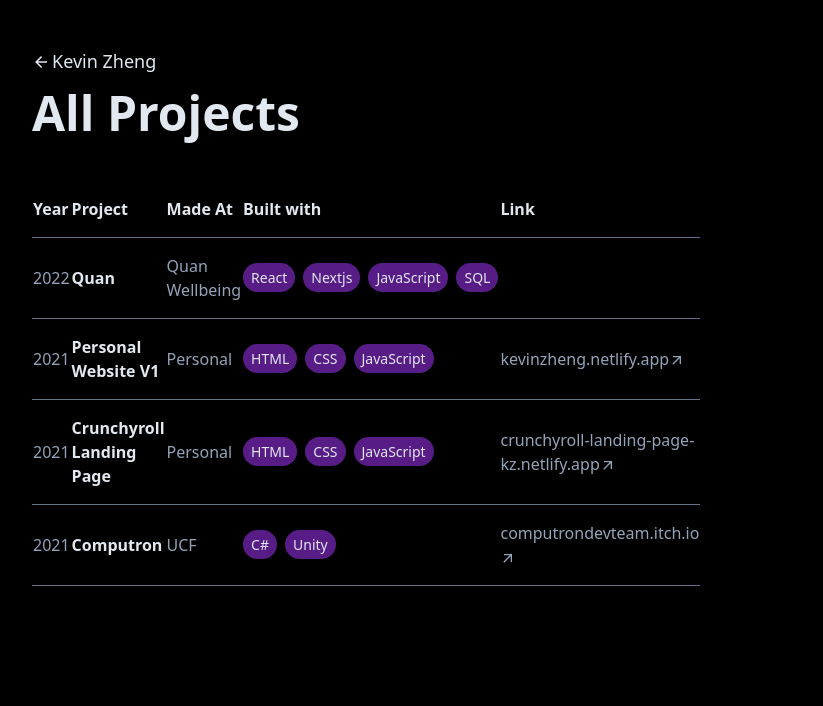
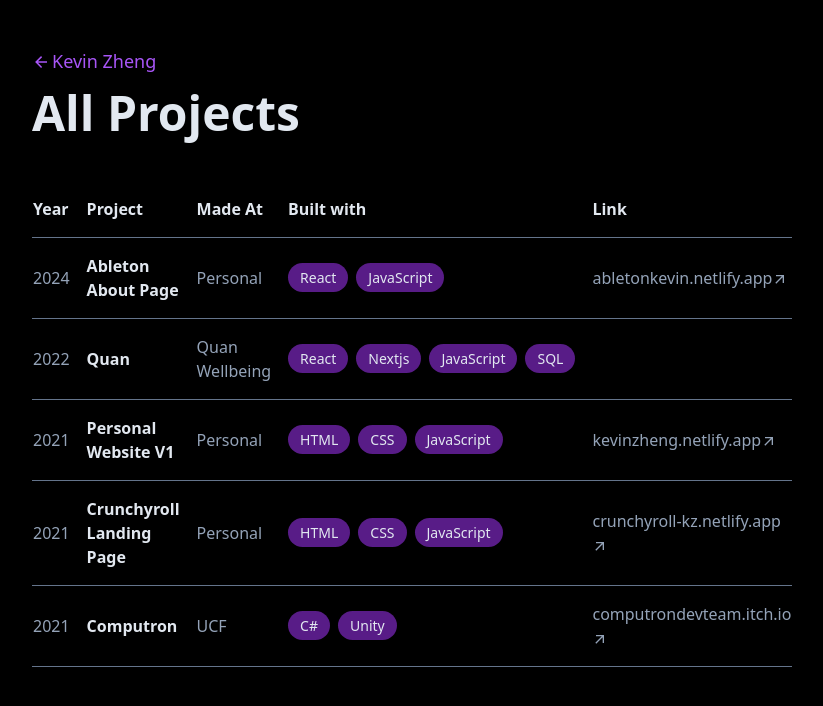
Before and after one commit to KevinZheng99/portfolio-v2, a React (Vite) app: page /archive in a window 1280 px wide. Shown: the top 706 px of the page, without its empty margins (288-1111 px from the left). Built offline with nearby package versions, Linux system fonts and the light colour scheme.

Commit message:
projects table styling

```diff
--- a/src/components/Archive/ArchiveHeader.jsx
+++ b/src/components/Archive/ArchiveHeader.jsx
@@ -1,7 +1,7 @@
 function Header() {
   return (
     <section className="text-slate-200">
-      <a className="group inline-flex items-center" href="/">
+      <a className="group inline-flex items-center text-purple-500" href="/">
         <svg
           className="inline group-hover:-translate-x-1 transition-transform mr-0.5"
           xmlns="http://www.w3.org/2000/svg"
--- a/src/components/Archive/ProjectsList.jsx
+++ b/src/components/Archive/ProjectsList.jsx
@@ -14,10 +14,10 @@
       {ProjectsArchive.map((project) => {
         return (
           <tr className="border-b border-slate-500" key={project.projectName}>
-            <td className="py-4 text-slate-400">{project.year}</td>
-            <td className="py-4 font-bold">{project.projectName}</td>
-            <td className="py-4 text-slate-400">{project.madeAt}</td>
-            <td className="py-4">
+            <td className="py-4 pr-4 text-slate-400">{project.year}</td>
+            <td className="py-4 pr-4 font-bold">{project.projectName}</td>
+            <td className="py-4 pr-4 text-slate-400">{project.madeAt}</td>
+            <td className="py-4 pr-4">
               <ul className="flex gap-2 text-sm">
                 {project.builtWith.map((skill) => (
                   <Skill key={skill}>{skill}</Skill>
--- a/src/components/Sections/Projects.jsx
+++ b/src/components/Sections/Projects.jsx
@@ -27,7 +27,7 @@
           </li>
         </a>
         <a
-          href="https://crunchyroll-landing-page-kz.netlify.app/"
+          href="https://crunchyroll-kz.netlify.app/"
           target="_blank"
           rel="noreferrer"
         >
--- a/src/components/shared/Skill.jsx
+++ b/src/components/shared/Skill.jsx
@@ -1,5 +1,5 @@
 function Skill({ children }) {
-  return <li className="px-2 py-1 bg-purple-900 rounded-2xl">{children}</li>;
+  return <li className="px-3 py-1 bg-purple-900 rounded-2xl">{children}</li>;
 }
 
 export default Skill;
--- a/src/conts/index.js
+++ b/src/conts/index.js
@@ -12,6 +12,16 @@
 export const GetaboardSkills = ["HTML", "CSS", "JavaScript", "Phaser"];
 
 export const ProjectsArchive = [
+  {
+    year: 2024,
+    projectName: "Ableton About Page",
+    madeAt: "Personal",
+    builtWith: ["React", "JavaScript"],
+    link: {
+      name: "abletonkevin.netlify.app",
+      url: "https://abletonkevin.netlify.app/",
+    },
+  },
   {
     year: 2022,
     projectName: "Quan",
@@ -34,8 +44,8 @@
     madeAt: "Personal",
     builtWith: ["HTML", "CSS", "JavaScript"],
     link: {
-      name: "crunchyroll-landing-page-kz.netlify.app",
-      url: "https://crunchyroll-landing-page-kz.netlify.app",
+      name: "crunchyroll-kz.netlify.app",
+      url: "https://crunchyroll-kz.netlify.app",
     },
   },
   {
```
